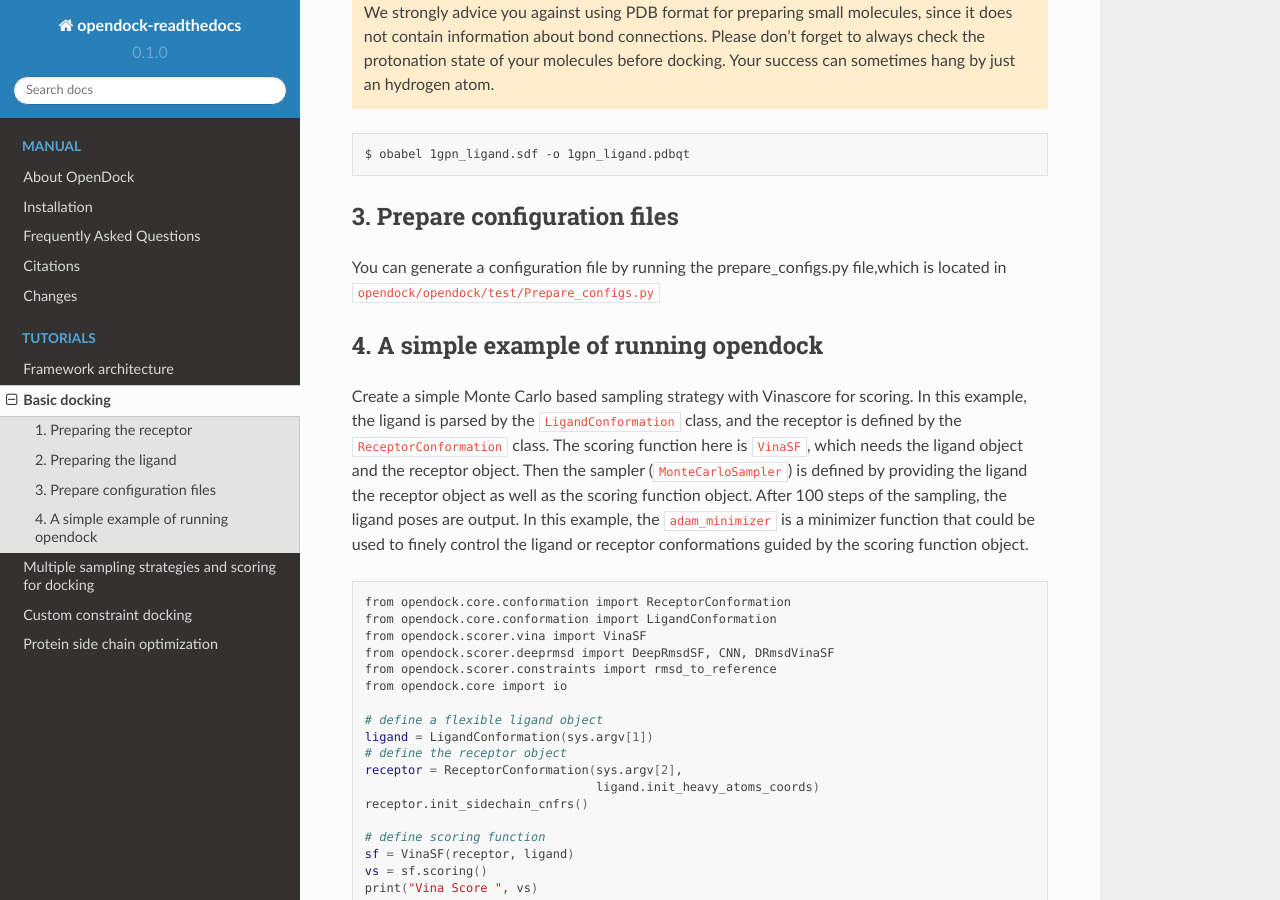
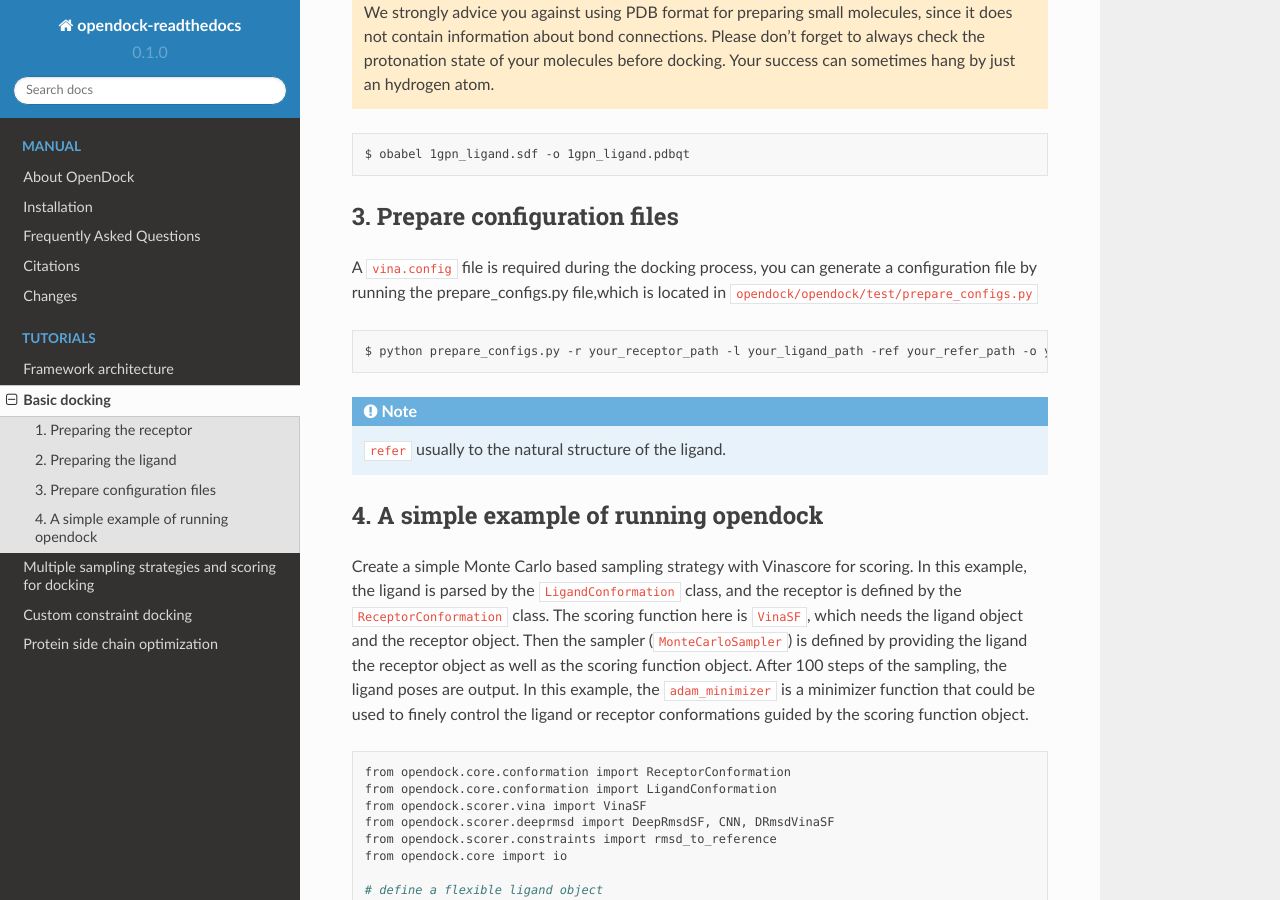
Before and after one commit to guyuehuo/opendock, a Sphinx documentation site: the page built from docs/source/docking_basic.rst, in a window 1280 px wide and 900 px high, scrolled down 812 px. Built offline with Sphinx 7.4.7 and the Read the Docs theme 2.0.0, drawn with Linux system fonts in a browser that asks for light colours; pages that are not in the unit, such as notebooks, are missing from menus.

Commit message:
Update docking_basic.rst

```diff
--- a/docs/source/docking_basic.rst
+++ b/docs/source/docking_basic.rst
@@ -42,7 +42,16 @@ This step is very similar to the previous step. We will also create a PDBQT file
 3. Prepare configuration files
 ------------------------------
 
-You can generate a configuration file by running the prepare_configs.py file,which is located in ``opendock/opendock/test/Prepare_configs.py``
+A ``vina.config`` file is required during the docking process,
+you can generate a configuration file by running the prepare_configs.py file,which is located in ``opendock/opendock/test/prepare_configs.py``
+
+.. code-block:: bash
+
+    $ python prepare_configs.py -r your_receptor_path -l your_ligand_path -ref your_refer_path -o your_output_path
+
+.. note::
+
+    ``refer`` usually to the natural structure of the ligand.
 
 4. A simple example of running opendock
 --------------------
```
